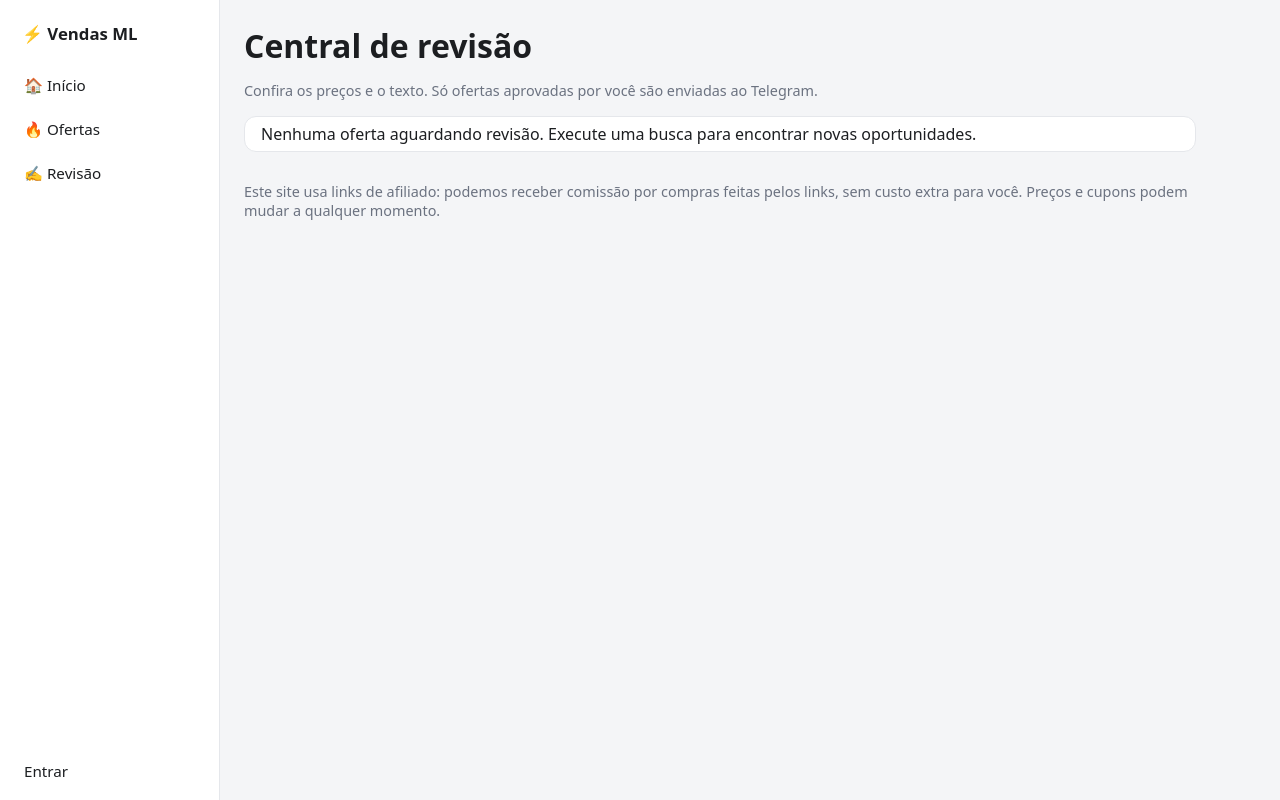
After one commit to carlosstefano321-crypto/vendas-ml, a FastAPI app: template app/templates/revisao.html in a window 1280 px wide. The commit adds this page. Run offline with FastAPI, Linux system fonts and the light colour scheme; the template is opened without the code that fills it, so the values that code supplies are empty.

Commit message:
Add review screen and dashboard navigation

```diff
--- a/app/templates/base.html
+++ b/app/templates/base.html
@@ -3,7 +3,7 @@
 <head>
 <meta charset="utf-8">
 <meta name="viewport" content="width=device-width, initial-scale=1">
-<title>Ofertas ML</title>
+<title>Vendas ML | Central de promoções</title>
 <style>
 :root{--bg:#f4f5f7;--card:#fff;--text:#1c1e21;--muted:#6b7280;--accent:#2563eb;--green:#15803d;--border:#e5e7eb;--side:#fff}
 @media (prefers-color-scheme:dark){:root{--bg:#0f1115;--card:#1a1d24;--text:#eceff4;--muted:#9aa3b2;--accent:#60a5fa;--green:#4ade80;--border:#2a2f3a;--side:#151820}}
@@ -46,10 +46,11 @@ footer{margin-top:30px}
 </head>
 <body>
 <aside class="side">
-  <div class="brand">🛒 Ofertas ML</div>
+  <div class="brand">⚡ Vendas ML</div>
   <nav>
     <a href="/" class="{{ 'on' if active == 'inicio' }}">🏠 Início</a>
     <a href="/ofertas" class="{{ 'on' if active == 'ofertas' }}">🔥 Ofertas</a>
+    <a href="/revisao">✍️ Revisão</a>
     {% if admin %}
     <a href="/cupons" class="{{ 'on' if active == 'cupons' }}">🏷️ Cupons</a>
     <a href="/buscas" class="{{ 'on' if active == 'buscas' }}">🔎 Buscas</a>
--- /dev/null
+++ b/app/templates/revisao.html
@@ -0,0 +1,23 @@
+{% extends "base.html" %}
+{% block content %}
+<h1>Central de revisão</h1>
+<p class="muted">Confira os preços e o texto. Só ofertas aprovadas por você são enviadas ao Telegram.</p>
+{% if request.query_params.get("publicada") %}<div class="panel">Mensagem publicada no Telegram.</div>{% endif %}
+{% if request.query_params.get("erro") %}<div class="panel">Falha ao publicar. Confira as credenciais do Telegram.</div>{% endif %}
+{% if rows %}<div class="grid">{% for item, offer, product in rows %}
+<section class="card">
+{% if product.thumbnail %}<img src="{{ product.thumbnail }}" alt="" loading="lazy">{% endif %}
+<strong>{{ product.title }}</strong>
+<div class="old">Referência: {{ offer.reference_price|brl }}</div>
+<div class="price">{{ offer.final_price|brl }}</div>
+<div class="badge">{{ offer.discount_pct|round|int }}% abaixo da referência</div>
+{% if offer.coupon_code %}<div class="coupon">Cupom: {{ offer.coupon_code }}</div>{% endif %}
+<div class="muted">Preço atual: {{ offer.price|brl }} · {{ product.term }}</div>
+<form method="post" action="/revisao/{{ product.id }}/salvar"><label>Mensagem<textarea name="message" rows="8" required>{{ item.message }}</textarea></label><button type="submit">Salvar mensagem</button></form>
+<form method="post" action="/revisao/{{ product.id }}/publicar"><button type="submit">Aprovar e publicar no Telegram</button></form>
+<form method="post" action="/revisao/{{ product.id }}/descartar"><button class="sec" type="submit">Descartar oferta</button></form>
+<a href="{{ product.permalink }}" target="_blank" rel="noopener">Conferir anúncio original</a>
+</section>{% endfor %}</div>
+{% else %}<div class="panel">Nenhuma oferta aguardando revisão. Execute uma busca para encontrar novas oportunidades.</div>{% endif %}
+{% if history %}<h2>Histórico recente</h2><div class="panel">{% for item, product in history %}<div class="row"><span>{{ product.title }}</span><span>{{ item.status }} · {{ item.updated_at|br_time }}</span></div>{% endfor %}</div>{% endif %}
+{% endblock %}
```
Also changed, not shown: app/templates/index.html (+6 -2 lines).
